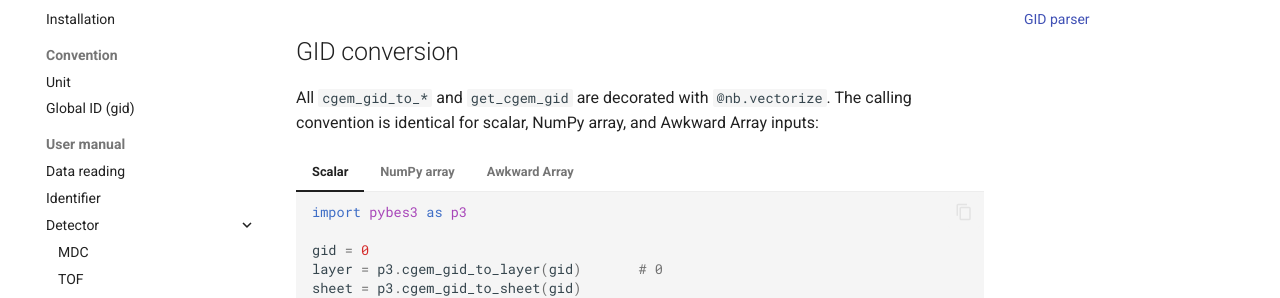
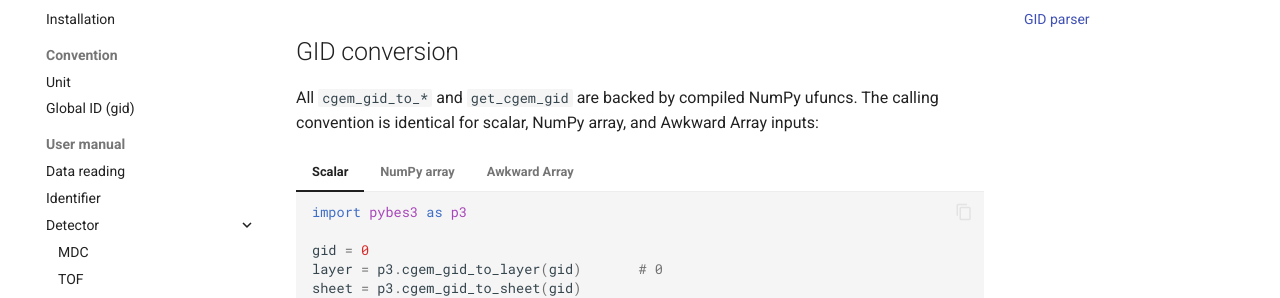
Before and after one commit to mrzimu/pybes3, an MkDocs documentation site: the page built from docs/user-manual/detector/cgem.md, in a window 1280 px wide and 1126 px high. Shown: the part 146-444 px from the top of the window. Built offline with MkDocs 1.6.1 and Material for MkDocs 9.7.7, drawn with Linux system fonts in a browser that asks for light colours; comment, search, counter and statistics services are not loaded.

Commit message:
Potential fix for pull request finding
Co-authored-by: Copilot Autofix powered by AI <175728472+Copilot@users.noreply.github.com>

```diff
--- a/docs/user-manual/detector/cgem.md
+++ b/docs/user-manual/detector/cgem.md
@@ -2,7 +2,7 @@
 
 ## GID conversion
 
-All `cgem_gid_to_*` and `get_cgem_gid` are decorated with `@nb.vectorize`.
+All `cgem_gid_to_*` and `get_cgem_gid` are backed by compiled NumPy ufuncs.
 The calling convention is identical for scalar, NumPy array, and Awkward Array inputs:
 
 === "Scalar"
```
